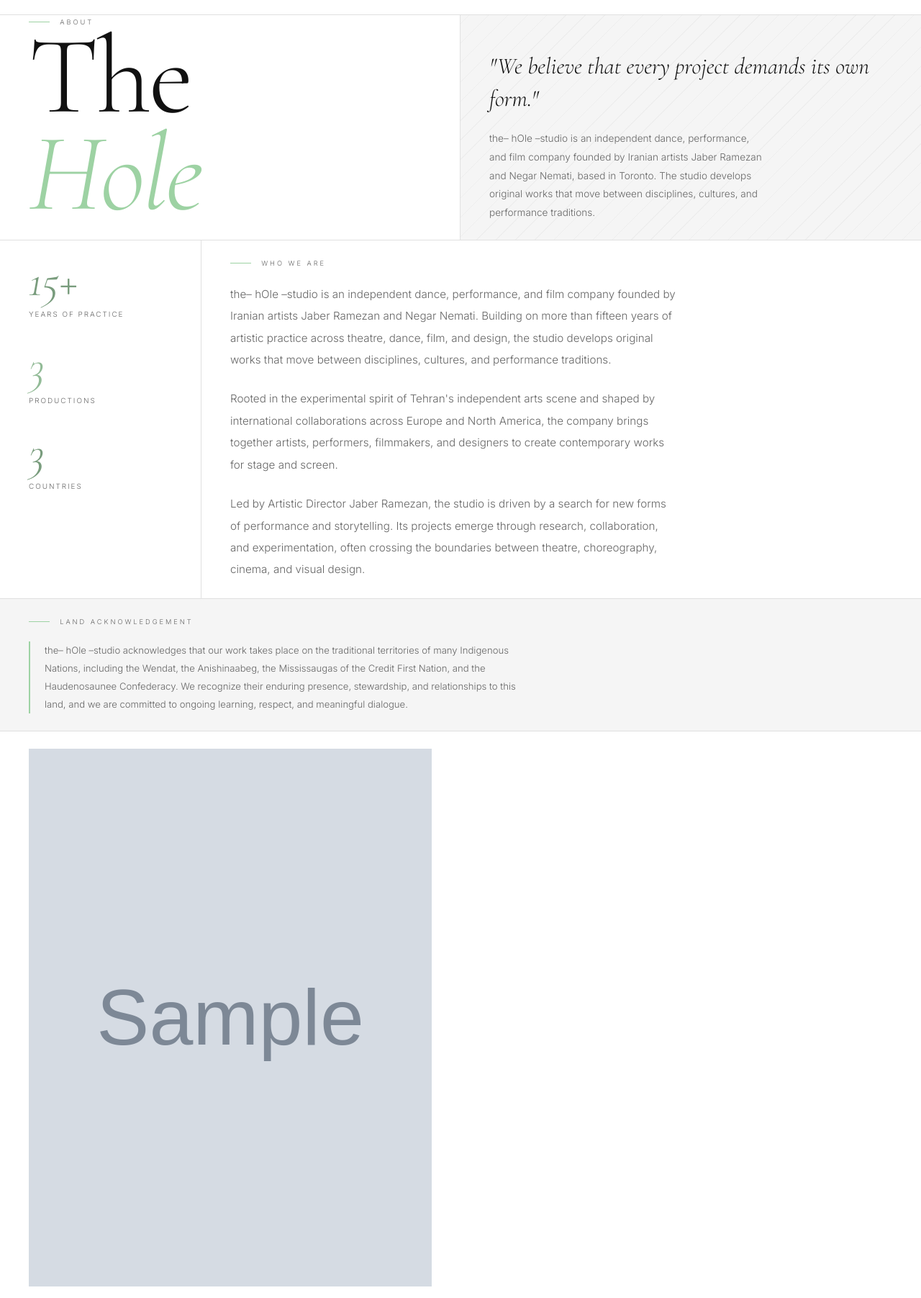
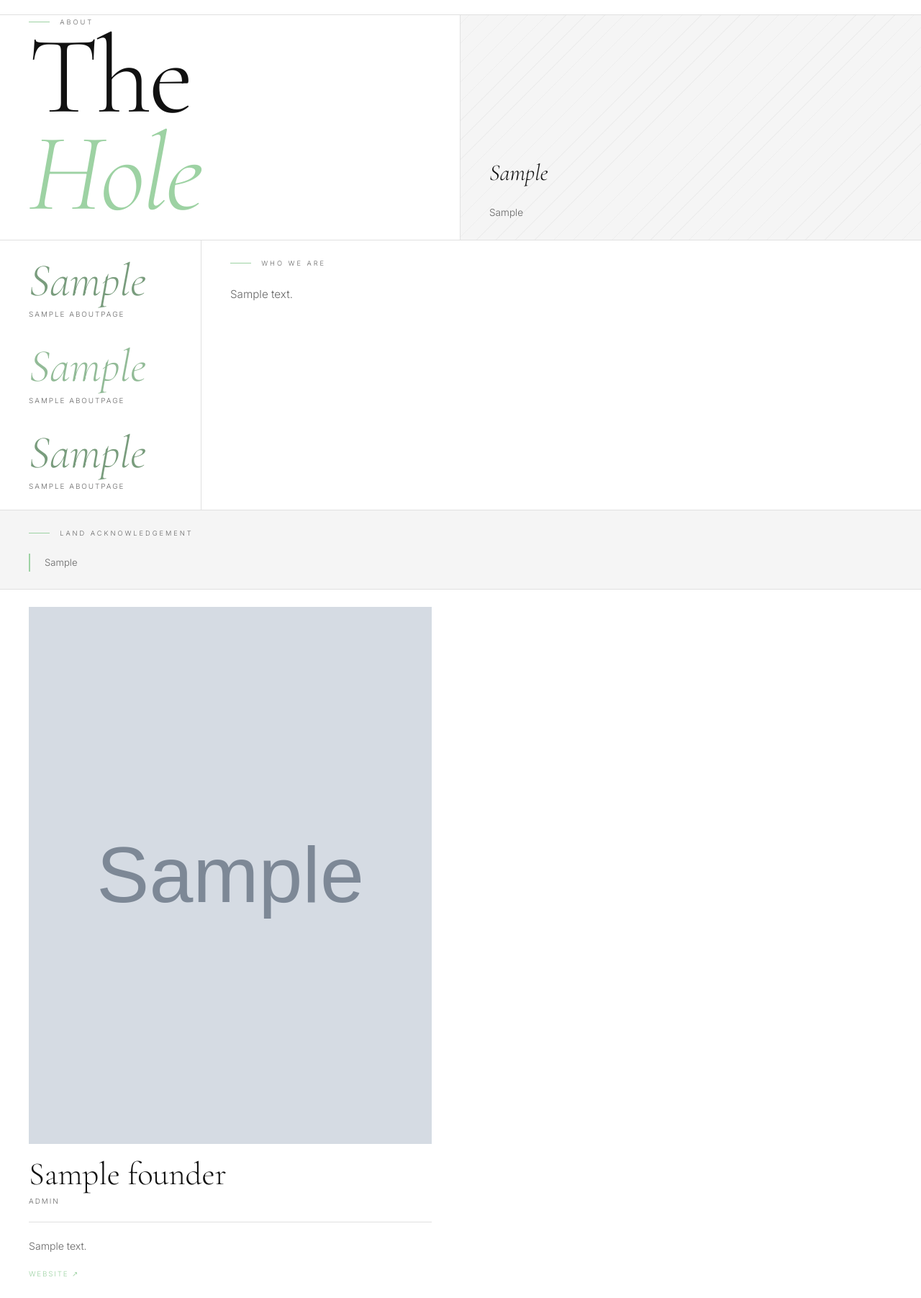
Before and after one commit to giftorium/theholestudio, a Django app: page /about/ in a window 1280 px wide. Shown: the part 89-1892 px from the top of the page at 72% size. Run offline with Django 5.2, Linux system fonts and the light colour scheme; tables that the repository leaves empty hold one stand-in row (values such as "Sample post"); grey boxes marked "Sample" are stand-in pictures.

Commit message:
Make about page fully editable via admin (AboutPage model)
- Add AboutPage singleton model: header quote/intro, 3 stats, story body,
  land acknowledgement, 3 values, and CTA heading
- Register AboutPageAdmin with organized fieldsets
- Update about view to pass about_page context
- Wire all hardcoded text in about.html to model fields

Co-Authored-By: Claude Sonnet 4.6 <noreply@anthropic.com>

```diff
--- a/core/models.py
+++ b/core/models.py
@@ -94,6 +94,53 @@ class HomePage(models.Model):
         return 'Home Page'
 
 
+class AboutPage(models.Model):
+    # Header
+    header_quote = models.CharField(max_length=300, default='"We believe that every project demands its own form."')
+    header_intro = models.TextField(blank=True, default='the– hOle –studio is an independent dance, performance, and film company founded by Iranian artists Jaber Ramezan and Negar Nemati, based in Toronto. The studio develops original works that move between disciplines, cultures, and performance traditions.')
+
+    # Stats
+    stat1_num   = models.CharField(max_length=20, default='15+')
+    stat1_label = models.CharField(max_length=100, default='Years of Practice')
+    stat2_num   = models.CharField(max_length=20, default='3')
+    stat2_label = models.CharField(max_length=100, default='Productions')
+    stat3_num   = models.CharField(max_length=20, default='3')
+    stat3_label = models.CharField(max_length=100, default='Countries')
+
+    # Story
+    story_body = models.TextField(blank=True, default='the– hOle –studio is an independent dance, performance, and film company founded by Iranian artists Jaber Ramezan and Negar Nemati. Building on more than fifteen years of artistic practice across theatre, dance, film, and design, the studio develops original works that move between disciplines, cultures, and performance traditions.\n\nRooted in the experimental spirit of Tehran\'s independent arts scene and shaped by international collaborations across Europe and North America, the company brings together artists, performers, filmmakers, and designers to create contemporary works for stage and screen.\n\nLed by Artistic Director Jaber Ramezan, the studio is driven by a search for new forms of performance and storytelling. Its projects emerge through research, collaboration, and experimentation, often crossing the boundaries between theatre, choreography, cinema, and visual design.')
+
+    # Land acknowledgement
+    land_acknowledgement = models.TextField(blank=True, default='the– hOle –studio acknowledges that our work takes place on the traditional territories of many Indigenous Nations, including the Wendat, the Anishinaabeg, the Mississaugas of the Credit First Nation, and the Haudenosaunee Confederacy. We recognize their enduring presence, stewardship, and relationships to this land, and we are committed to ongoing learning, respect, and meaningful dialogue.')
+
+    # Values
+    value1_label = models.CharField(max_length=100, default='Form First')
+    value1_text  = models.TextField(blank=True, default='We believe that every project demands its own form. Rather than working within fixed genres or disciplines, we approach creation as a process of research and discovery.')
+    value2_label = models.CharField(max_length=100, default='Memory & the Body')
+    value2_text  = models.TextField(blank=True, default='Influenced by contemporary performance, choreography, cinema, and documentary practices, we are interested in memory, spectatorship, the body, and the ways personal experience intersects with larger social and political realities.')
+    value3_label = models.CharField(max_length=100, default='International Exchange')
+    value3_text  = models.TextField(blank=True, default='Through performances, films, workshops, and artistic laboratories, the studio creates spaces for encounter, exchange, and creative risk-taking, connecting contemporary artistic voices across different geographies, disciplines, and communities.')
+
+    # CTA
+    cta_heading = models.CharField(max_length=200, default='Interested in presenting our work?')
+
+    class Meta:
+        verbose_name = 'About Page'
+        verbose_name_plural = 'About Page'
+
+    def save(self, *args, **kwargs):
+        self.pk = 1
+        super().save(*args, **kwargs)
+
+    @classmethod
+    def get(cls):
+        obj, _ = cls.objects.get_or_create(pk=1)
+        return obj
+
+    def __str__(self):
+        return 'About Page'
+
+
 class HomePhoto(models.Model):
     image = models.ImageField(upload_to='home/strip/')
     caption = models.CharField(max_length=200, blank=True)
--- a/core/views.py
+++ b/core/views.py
@@ -1,6 +1,6 @@
 from django.shortcuts import render, get_object_or_404, redirect
 from django.contrib import messages
-from .models import Production, ContactMessage, Founder, HomePage, HomePhoto
+from .models import Production, ContactMessage, Founder, HomePage, HomePhoto, AboutPage
 from .forms import ContactForm
 
 
@@ -43,7 +43,8 @@ def production_detail(request, slug):
 
 def about(request):
     founders = Founder.objects.all()
-    return render(request, 'core/about.html', {'founders': founders})
+    about_page = AboutPage.get()
+    return render(request, 'core/about.html', {'founders': founders, 'about_page': about_page})
 
 
 def contact(request):
--- a/templates/core/about.html
+++ b/templates/core/about.html
@@ -187,45 +187,35 @@
     <h1 class="about-title">The<br><em>Hole</em></h1>
   </div>
   <div class="about-header-right">
-    <blockquote class="about-header-quote">
-      "We believe that every project demands its own form."
-    </blockquote>
-    <p class="about-header-sub">
-      the– hOle –studio is an independent dance, performance, and film company founded by Iranian artists Jaber Ramezan and Negar Nemati, based in Toronto. The studio develops original works that move between disciplines, cultures, and performance traditions.
-    </p>
+    <blockquote class="about-header-quote">{{ about_page.header_quote }}</blockquote>
+    <p class="about-header-sub">{{ about_page.header_intro }}</p>
   </div>
 </header>
 
 <section class="about-story">
   <div class="about-story-sidebar">
     <div class="sidebar-stat">
-      <div class="sidebar-stat-num">15+</div>
-      <div class="sidebar-stat-label">Years of Practice</div>
+      <div class="sidebar-stat-num">{{ about_page.stat1_num }}</div>
+      <div class="sidebar-stat-label">{{ about_page.stat1_label }}</div>
     </div>
     <div class="sidebar-stat">
-      <div class="sidebar-stat-num">3</div>
-      <div class="sidebar-stat-label">Productions</div>
+      <div class="sidebar-stat-num">{{ about_page.stat2_num }}</div>
+      <div class="sidebar-stat-label">{{ about_page.stat2_label }}</div>
     </div>
     <div class="sidebar-stat">
-      <div class="sidebar-stat-num">3</div>
-      <div class="sidebar-stat-label">Countries</div>
+      <div class="sidebar-stat-num">{{ about_page.stat3_num }}</div>
+      <div class="sidebar-stat-label">{{ about_page.stat3_label }}</div>
     </div>
   </div>
   <div class="about-story-body">
     <p class="section-label">Who We Are</p>
-    <div class="story-text">
-      <p>the– hOle –studio is an independent dance, performance, and film company founded by Iranian artists Jaber Ramezan and Negar Nemati. Building on more than fifteen years of artistic practice across theatre, dance, film, and design, the studio develops original works that move between disciplines, cultures, and performance traditions.</p>
-      <p>Rooted in the experimental spirit of Tehran's independent arts scene and shaped by international collaborations across Europe and North America, the company brings together artists, performers, filmmakers, and designers to create contemporary works for stage and screen.</p>
-      <p>Led by Artistic Director Jaber Ramezan, the studio is driven by a search for new forms of performance and storytelling. Its projects emerge through research, collaboration, and experimentation, often crossing the boundaries between theatre, choreography, cinema, and visual design.</p>
-    </div>
+    <div class="story-text">{{ about_page.story_body|linebreaks }}</div>
   </div>
 </section>
 
 <div class="land-ack">
   <p class="section-label">Land Acknowledgement</p>
-  <p class="land-ack-text">
-    the– hOle –studio acknowledges that our work takes place on the traditional territories of many Indigenous Nations, including the Wendat, the Anishinaabeg, the Mississaugas of the Credit First Nation, and the Haudenosaunee Confederacy. We recognize their enduring presence, stewardship, and relationships to this land, and we are committed to ongoing learning, respect, and meaningful dialogue.
-  </p>
+  <p class="land-ack-text">{{ about_page.land_acknowledgement }}</p>
 </div>
 
 <section class="founders">
@@ -272,24 +262,24 @@
   <div class="values-grid">
     <div class="value-item">
       <div class="value-num">01</div>
-      <p class="value-label">Form First</p>
-      <p class="value-text">We believe that every project demands its own form. Rather than working within fixed genres or disciplines, we approach creation as a process of research and discovery.</p>
+      <p class="value-label">{{ about_page.value1_label }}</p>
+      <p class="value-text">{{ about_page.value1_text }}</p>
     </div>
     <div class="value-item">
       <div class="value-num">02</div>
-      <p class="value-label">Memory &amp; the Body</p>
-      <p class="value-text">Influenced by contemporary performance, choreography, cinema, and documentary practices, we are interested in memory, spectatorship, the body, and the ways personal experience intersects with larger social and political realities.</p>
+      <p class="value-label">{{ about_page.value2_label }}</p>
+      <p class="value-text">{{ about_page.value2_text }}</p>
     </div>
     <div class="value-item">
       <div class="value-num">03</div>
-      <p class="value-label">International Exchange</p>
-      <p class="value-text">Through performances, films, workshops, and artistic laboratories, the studio creates spaces for encounter, exchange, and creative risk-taking, connecting contemporary artistic voices across different geographies, disciplines, and communities.</p>
+      <p class="value-label">{{ about_page.value3_label }}</p>
+      <p class="value-text">{{ about_page.value3_text }}</p>
     </div>
   </div>
 </section>
 
 <section class="about-cta">
-  <h2 class="about-cta-heading">Interested in<br>presenting our <em>work?</em></h2>
+  <h2 class="about-cta-heading">{{ about_page.cta_heading }}</h2>
   <div class="about-cta-actions">
     <a href="{% url 'contact' %}" class="btn">Get in Touch</a>
     <a href="{% url 'productions' %}" class="btn-ghost">View Productions</a>
```
Also changed, not shown: core/admin.py (+25 -1 lines), core/migrations/0005_about_page.py (added).
